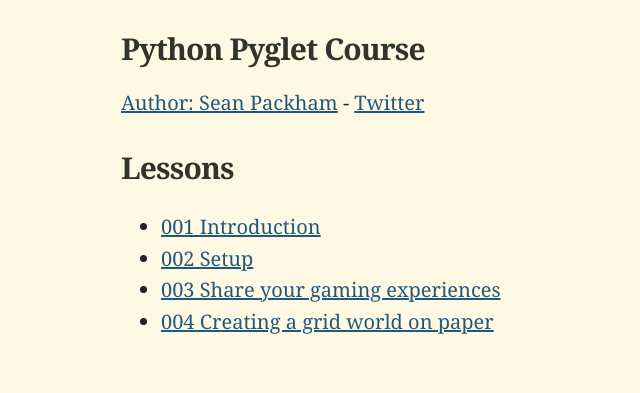
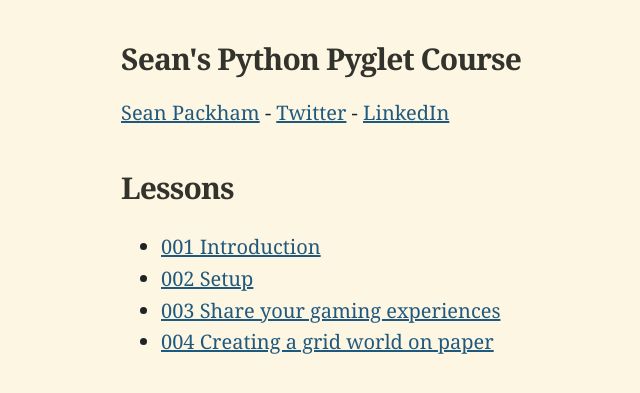
Before and after one commit to nooberson/python-pyglet-course, a Jekyll site: the page built from index.md, in a window 1280 px wide. Shown: the top 393 px of the page, without its empty margins (169-809 px from the left). Built offline with Jekyll 4.4.1, drawn with Linux system fonts in a browser that asks for light colours.

Commit message:
Styles and links

```diff
--- a/_config.yml
+++ b/_config.yml
@@ -1,4 +1,4 @@
-title: Python Pyglet Course
+title: Sean's Python Pyglet Course
 description: Learn Python from scratch by making a game with Pyglet
 email: sean@seanpackham.com
 
--- a/_includes/styles.scss
+++ b/_includes/styles.scss
@@ -6,7 +6,7 @@
 
 // anchors and inline code blocks
 $color-anchor: #20597e;
-$color-background: #FFF8E3;
+$color-background: #fdf6e3;
 
 
 // styles
@@ -48,3 +48,7 @@
 }
 
 img { max-width: $page-width; }
+
+header, footer {
+  margin: 35px 0;
+}
--- a/_layouts/default.html
+++ b/_layouts/default.html
@@ -14,8 +14,9 @@
 
 <header>
   <h2><a href="{{ site.url }}">{{ site.title }}</a></h2>
-  <a href="https://seanpackham.com">Author: Sean Packham</a> -
-  <a href="https://twitter.com/SeanPackham" target="_blank">Twitter</a>
+  <a href="https://seanpackham.com">Sean Packham</a> -
+  <a href="https://twitter.com/SeanPackham" target="_blank">Twitter</a> -
+  <a href="https://www.linkedin.com/in/seanpackham/" target="_blank">LinkedIn</a>
 </header>
 
 {{ content }}
```
